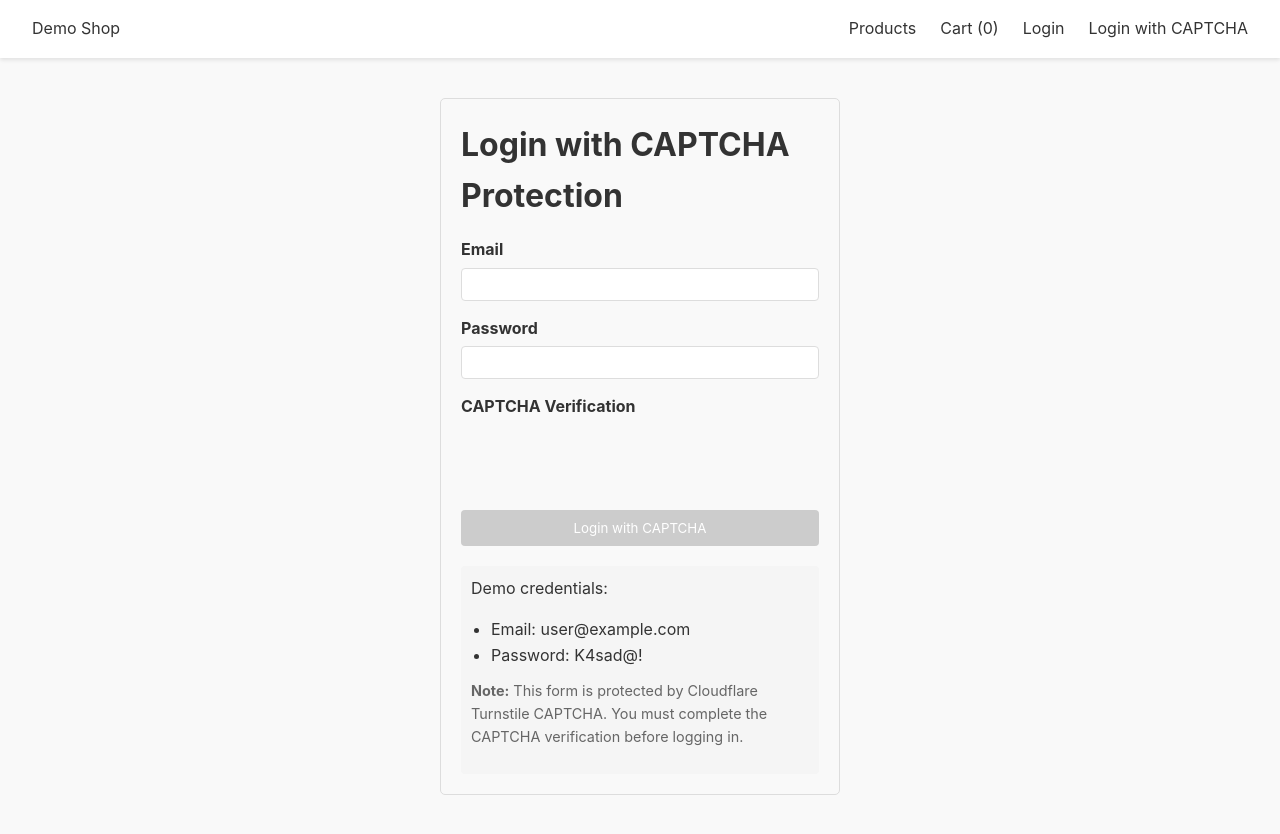
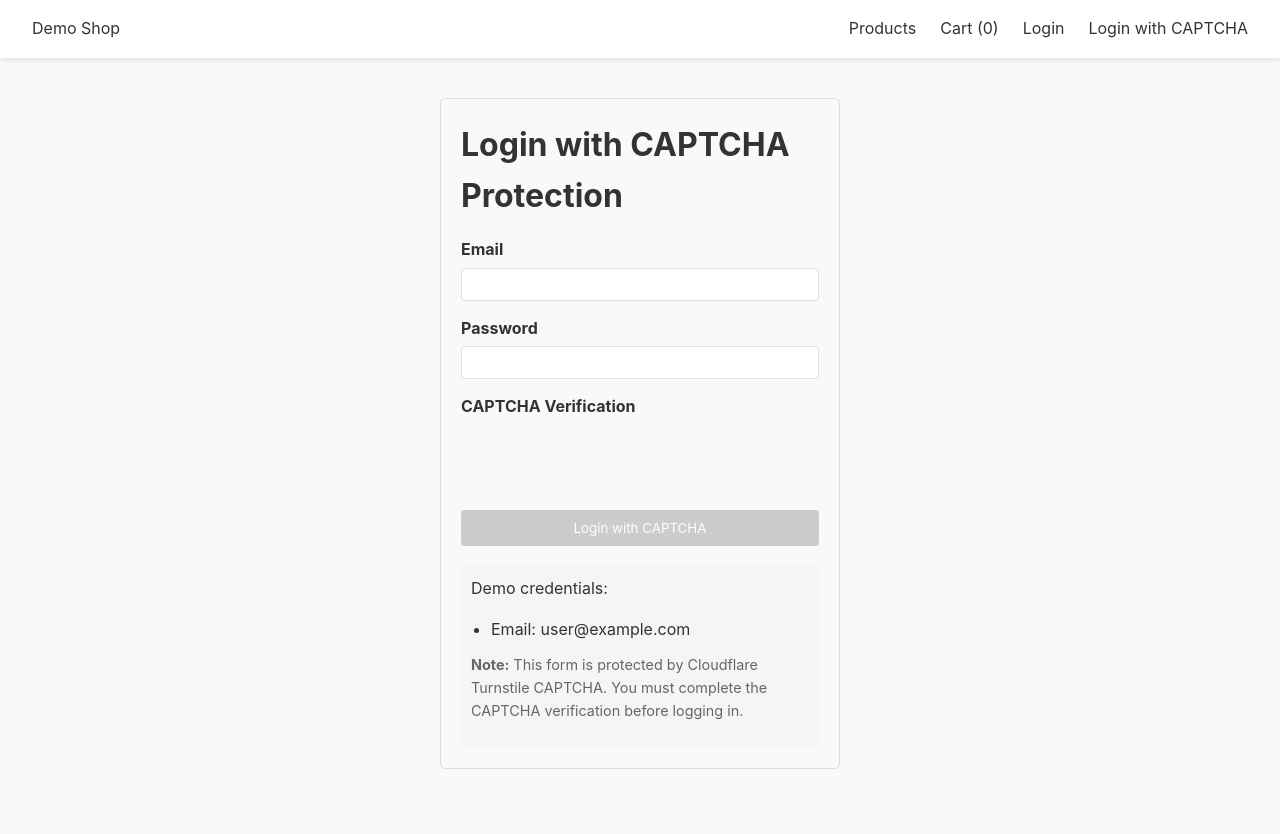
Before and after one commit to pardeema/ecom-traffic-demo, a Next.js app: page /captcha-login in a window 1280 px wide. After the commit the page ends 809 px from the top, so only its background shows below. Built offline with nearby package versions, Linux system fonts and the light colour scheme.

Commit message:
removing pw from captcha page

```diff
--- a/src/components/CaptchaLoginForm.tsx
+++ b/src/components/CaptchaLoginForm.tsx
@@ -155,7 +155,6 @@ const CaptchaLoginForm: React.FC = () => {
         <p>Demo credentials:</p>
         <ul>
           <li>Email: user@example.com</li>
-          <li>Password: K4sad@!</li>
         </ul>
         <p className="captcha-note">
           <strong>Note:</strong> This form is protected by Cloudflare Turnstile CAPTCHA.
```
